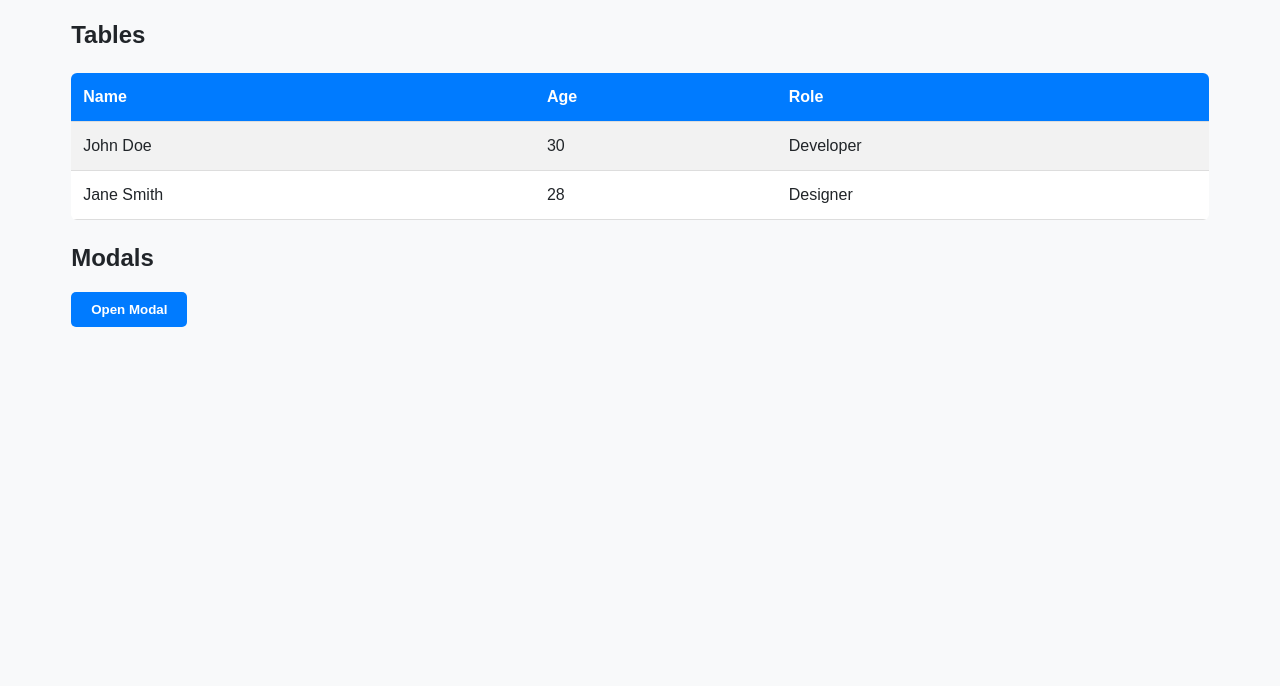
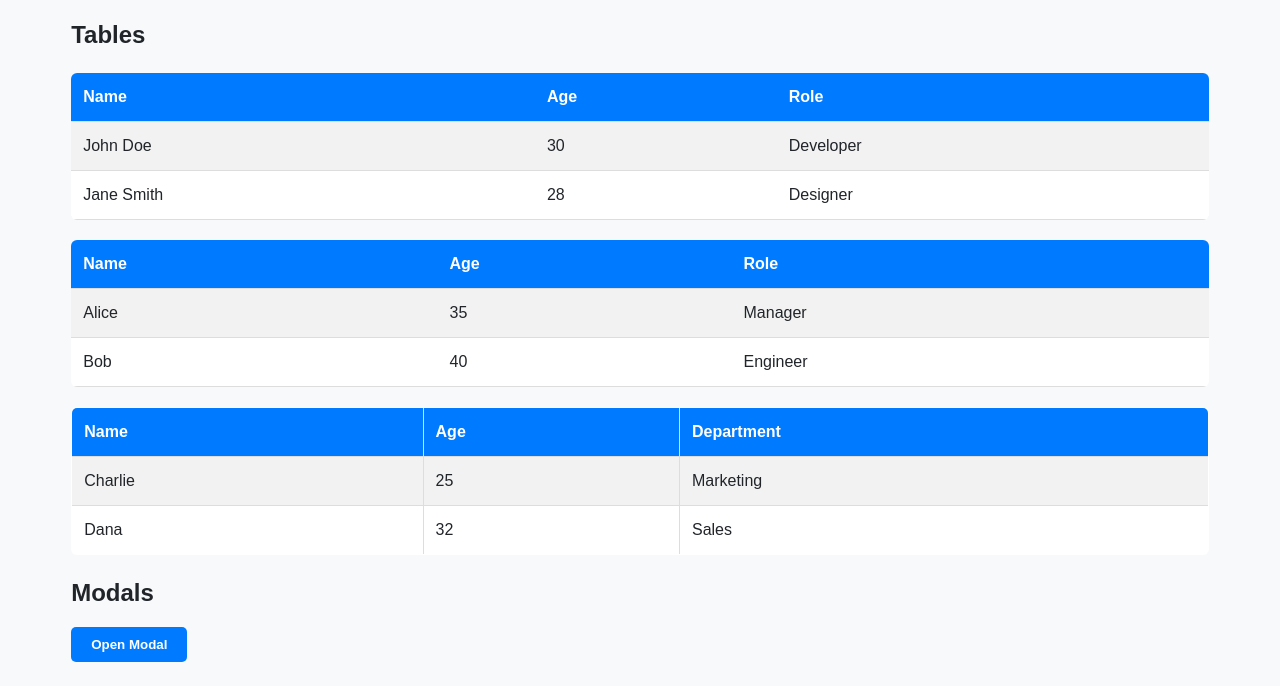
Before and after one commit to xpsystems/CSSlib, a PHP site: page /sample.html in a window 1280 px wide. Shown: the part 909-1595 px from the top of the page. Before the commit the page ends 1236 px from the top, so only its background shows below. Run offline with PHP 8.4, Linux system fonts and the light colour scheme; some libraries are stand-ins or nearby versions.

Commit message:
Table variants

```diff
--- a/sample.html
+++ b/sample.html
@@ -72,6 +72,8 @@
         <button class="btn btn-lime outline">Lime</button>
         <button class="btn btn-orange outline">Orange</button>
     </section>
+
+
 
     <!-- Alerts -->
     <section id="alerts">
@@ -148,10 +150,12 @@
       </section>
 
 
-    <!-- Table -->
+    <!-- Tables -->
     <section id="tables">
         <h2>Tables</h2>
-      <table>
+
+        <!-- Default Table -->
+        <table class="table-default">
           <tr>
             <th>Name</th>
             <th>Age</th>
@@ -166,6 +170,44 @@
             <td>Jane Smith</td>
             <td>28</td>
             <td>Designer</td>
+          </tr>
+        </table>
+
+        <!-- Striped Table -->
+        <table class="table-striped">
+          <tr>
+            <th>Name</th>
+            <th>Age</th>
+            <th>Role</th>
+          </tr>
+          <tr>
+            <td>Alice</td>
+            <td>35</td>
+            <td>Manager</td>
+          </tr>
+          <tr>
+            <td>Bob</td>
+            <td>40</td>
+            <td>Engineer</td>
+          </tr>
+        </table>
+
+        <!-- Bordered Table -->
+        <table class="table-bordered">
+          <tr>
+            <th>Name</th>
+            <th>Age</th>
+            <th>Department</th>
+          </tr>
+          <tr>
+            <td>Charlie</td>
+            <td>25</td>
+            <td>Marketing</td>
+          </tr>
+          <tr>
+            <td>Dana</td>
+            <td>32</td>
+            <td>Sales</td>
           </tr>
         </table>
       </section>
--- a/src/styles/main.css
+++ b/src/styles/main.css
@@ -16,6 +16,7 @@
 @import url('animations.css');
 @import url('darkmode.css');
 @import url('navbar.css');
+
 /* Scroll-to-Top Button */
 #scrollTopBtn {
     position: fixed;
--- a/src/styles/tables.css
+++ b/src/styles/tables.css
@@ -1,3 +1,4 @@
+/* Default Table Style */
 table {
     width: 100%;
     border-collapse: collapse;
@@ -8,7 +9,7 @@ table {
     overflow: hidden;
 }
 
-/* Table Headers */
+/* Table Headers (Default uses --primary-color) */
 th {
     background: var(--primary-color);
     color: white;
@@ -23,12 +24,65 @@ th, td {
     border-bottom: 1px solid var(--border-color);
 }
 
-/* Alternate Row Background */
+/* Alternate Row Background (Striped) */
 tr:nth-child(even) {
     background: rgba(0, 0, 0, 0.05);
 }
 
-/* Hover Effect */
+/* Hover Effect for Rows */
 tr:hover {
     background: var(--shadow-color);
 }
+
+/* Additional Table Variants */
+
+/* Bordered Table */
+.table-bordered {
+    border: 1px solid var(--border-color);
+}
+.table-bordered th, .table-bordered td {
+    border: 1px solid var(--border-color);
+}
+
+/* Hover Table (Alternate) */
+.table-hover tr:hover {
+    background: var(--primary-color);
+    color: white;
+}
+
+/* Small Table */
+.table-sm th, .table-sm td {
+    padding: 8px;
+    font-size: 14px;
+}
+
+/* Table Header Color Variants */
+/* Use these classes on your table element to override the default header color */
+
+.table-header-red th {
+    background: var(--red);
+}
+.table-header-blue th {
+    background: var(--blue);
+}
+.table-header-green th {
+    background: var(--green);
+}
+.table-header-orange th {
+    background: var(--orange);
+}
+.table-header-purple th {
+    background: var(--purple);
+}
+.table-header-pink th {
+    background: var(--pink);
+}
+.table-header-aqua th {
+    background: var(--aqua);
+}
+.table-header-lime th {
+    background: var(--lime);
+}
+.table-header-info th {
+    background: var(--info-color);
+}
```
Lines whose indentation alone changed are shown as unchanged.
